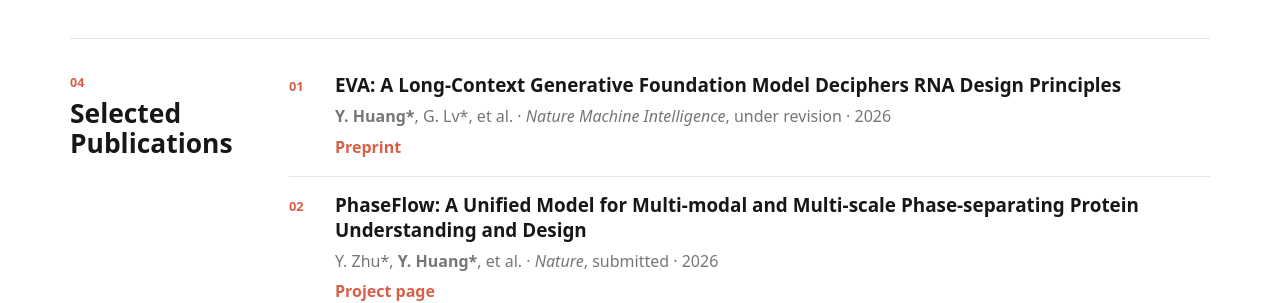
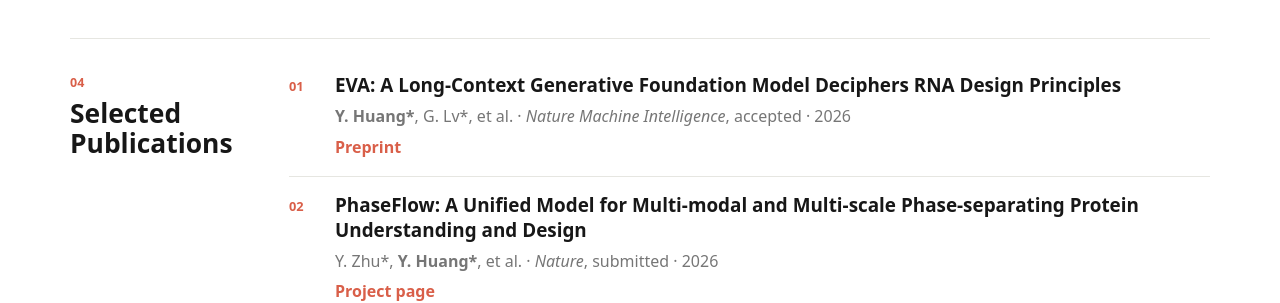
Before and after one commit to kevinhyj/kevinhyj.github.io, a Jekyll site: the page built from cv.md, in a window 1280 px wide and 900 px high, scrolled down 1528 px. Shown: the part 155-458 px from the top of the window. Built offline with Jekyll 4.4.1, drawn with Linux system fonts in a browser that asks for light colours.

Commit message:
Mark EVA accepted at NMI

```diff
--- a/cv.md
+++ b/cv.md
@@ -153,7 +153,7 @@ description: "Academic CV of Yanjie Huang (黄䶮杰), an undergraduate research
           <span class="cv-publication-index">01</span>
           <div>
             <h3>EVA: A Long-Context Generative Foundation Model Deciphers RNA Design Principles</h3>
-            <p><strong>Y. Huang*</strong>, G. Lv*, et al. · <em>Nature Machine Intelligence</em>, under revision · 2026</p>
+            <p><strong>Y. Huang*</strong>, G. Lv*, et al. · <em>Nature Machine Intelligence</em>, accepted · 2026</p>
             <a href="https://www.biorxiv.org/content/10.64898/2026.03.17.712398v2" target="_blank" rel="noopener">Preprint</a>
           </div>
         </article>
```
Also changed, not shown: _works/eva.md (+1 -1 lines).
